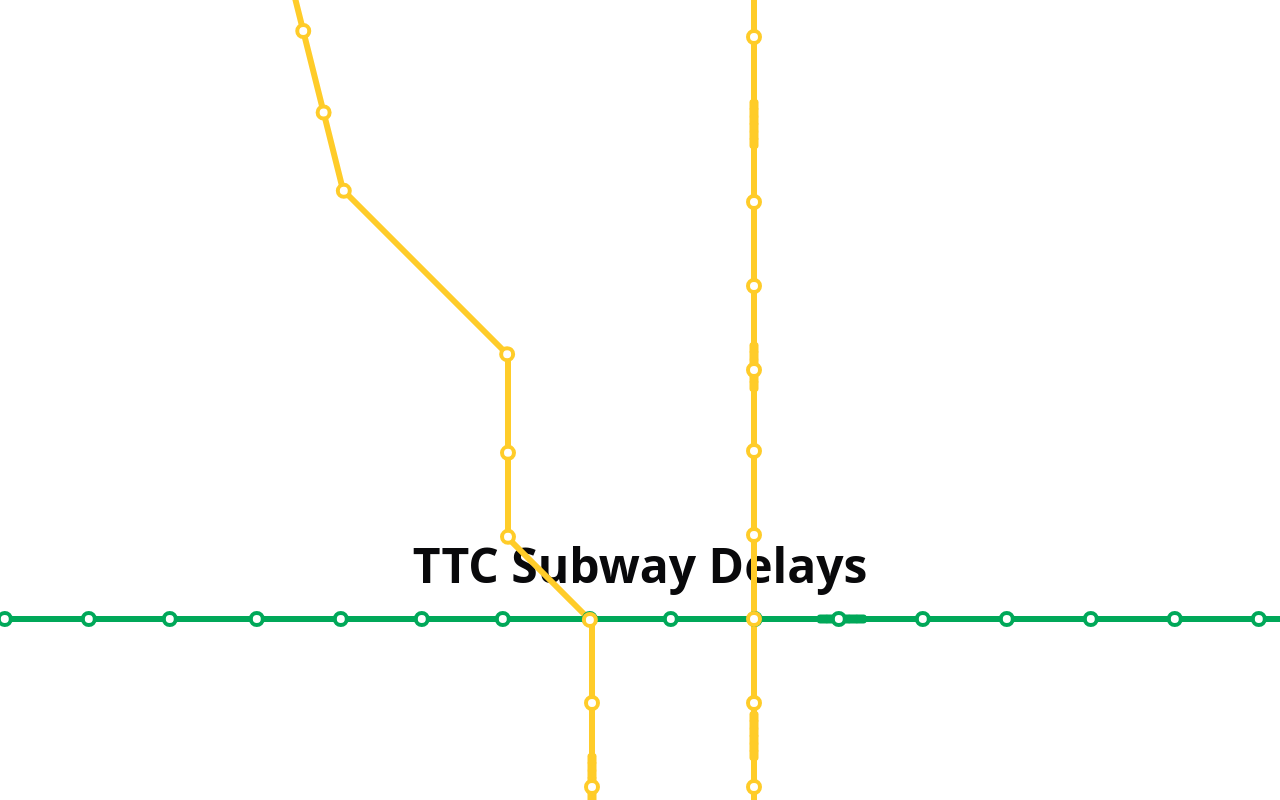
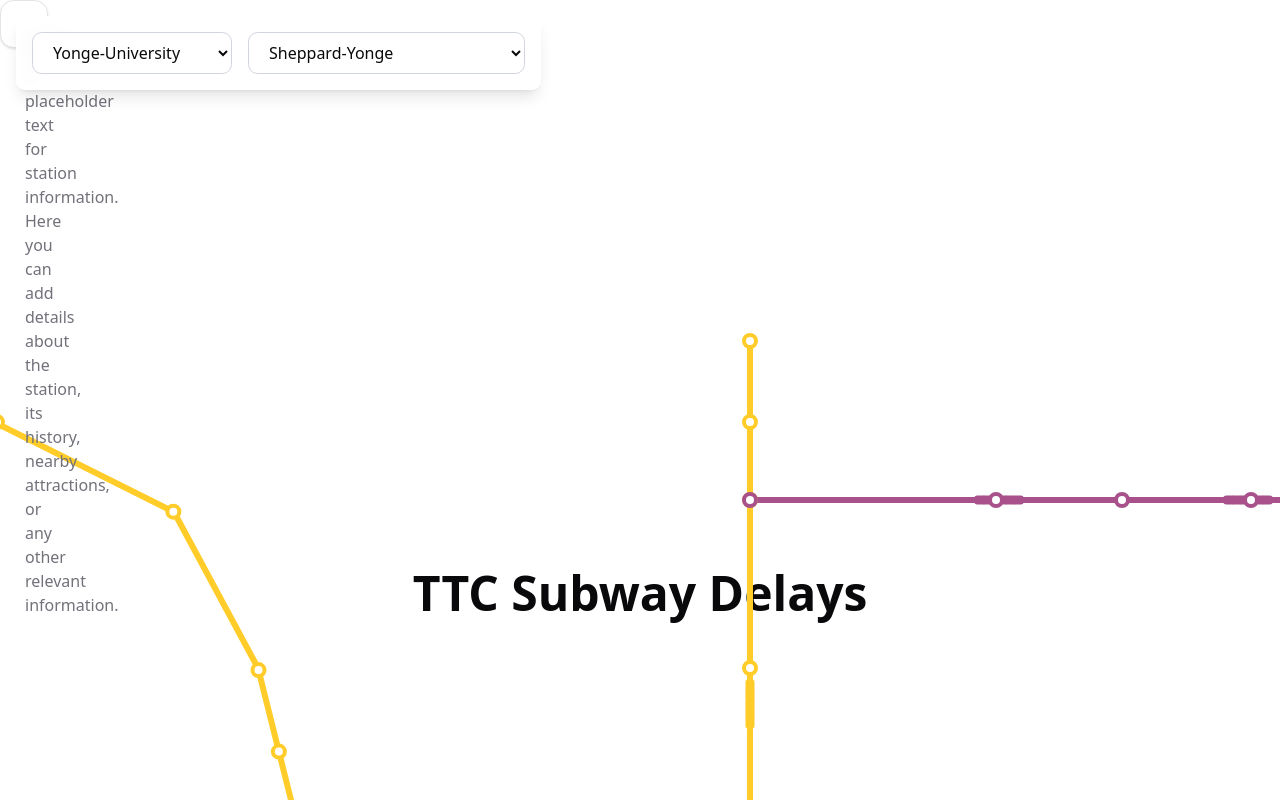
Before and after one commit to eriklangille/ttc_stats, a React (Vite) app: page / in a window 1280 px wide. Built offline with nearby package versions, Linux system fonts and the light colour scheme.

Commit message:
init station selection

```diff
--- a/package.json
+++ b/package.json
@@ -12,6 +12,7 @@
   },
   "dependencies": {
     "@hookform/resolvers": "^4.1.0",
+    "@radix-ui/react-dialog": "^1.1.7",
     "@radix-ui/react-label": "^2.1.2",
     "@radix-ui/react-select": "^2.1.6",
     "@radix-ui/react-slot": "^1.1.2",
--- a/src/App.tsx
+++ b/src/App.tsx
@@ -1,13 +1,29 @@
 import "./index.css";
-
+import { useState } from "react";
 import Map from "./components/map";
+import { StationSelector } from "./components/StationSelector";
+import type { Station } from "./components/map";
 
 export function App() {
+  const [selectedStation, setSelectedStation] = useState<Station | null>(null);
+
   return (
-    <div className="max-w-7xl mx-auto p-8 text-center relative z-10">
-      <div className="flex justify-center items-center gap-8 mb-8">
+    <div className="relative">
+      <div className="fixed top-4 left-4 z-50">
+        <StationSelector onStationSelect={setSelectedStation} />
+      </div>
+      <div className="max-w-7xl mx-auto p-8 text-center">
         {/* positive x -> left, positive y -> up */}
-        <Map sizeX={1500} scale={3} sizeY={1000} strokeWidth={2} translateX={100} translateY={-100} />
+        <Map
+          sizeX={1500}
+          scale={3}
+          sizeY={1000}
+          strokeWidth={2}
+          translateX={100}
+          translateY={-100}
+          selectedStation={selectedStation}
+          onStationSelect={setSelectedStation}
+        />
       </div>
 
       <h1 className="text-5xl font-bold my-4 leading-tight">TTC Subway Delays</h1>
--- /dev/null
+++ b/src/components/StationCard.tsx
@@ -0,0 +1,30 @@
+import type { Station } from './map'
+import {
+  Dialog,
+  DialogContent,
+  DialogHeader,
+  DialogTitle,
+} from "@/components/ui/dialog"
+import { Card, CardContent } from "@/components/ui/card"
+import { X } from "lucide-react"
+
+type StationCardProps = {
+  station: Station
+  onClose: () => void
+}
+
+export const StationCard = ({ station, onClose }: StationCardProps) => {
+  return (
+    <Card className='fixed top-0 left-0 h-12 w-12'>
+      <CardContent className="pt-6">
+        <div className="aspect-video bg-muted rounded-lg mb-4 flex items-top justify-left">
+          <span className="text-muted-foreground">Station Image</span>
+        </div>
+        <p className="text-muted-foreground">
+          This is placeholder text for station information. Here you can add details about the station,
+          its history, nearby attractions, or any other relevant information.
+        </p>
+      </CardContent>
+    </Card>
+  )
+}
--- /dev/null
+++ b/src/components/StationSelector.tsx
@@ -0,0 +1,49 @@
+import { useState, useEffect } from 'react';
+import { LINES } from './map';
+
+type LineName = keyof typeof LINES;
+type Station = { distance: number; name: string };
+
+export const StationSelector = ({ onStationSelect }: { onStationSelect: (station: Station) => void }) => {
+  const [selectedLine, setSelectedLine] = useState<LineName>('Yonge-University');
+  const [selectedStation, setSelectedStation] = useState<string>('Sheppard-Yonge');
+
+  useEffect(() => {
+    const station = LINES[selectedLine].stations.find(s => s.name === selectedStation);
+    if (station) {
+      onStationSelect(station);
+    }
+  }, [selectedLine, selectedStation, onStationSelect]);
+
+  return (
+    <div className="flex gap-4 items-center bg-white/90 backdrop-blur-sm p-4 rounded-lg shadow-lg">
+      <select
+        value={selectedLine}
+        onChange={(e) => {
+          setSelectedLine(e.target.value as LineName);
+          // Reset station to first station of the new line
+          setSelectedStation(LINES[e.target.value as LineName].stations[0].name);
+        }}
+        className="px-4 py-2 rounded-lg border border-gray-300 bg-white min-w-[200px]"
+      >
+        {Object.keys(LINES).map((line) => (
+          <option key={line} value={line}>
+            {line}
+          </option>
+        ))}
+      </select>
+
+      <select
+        value={selectedStation}
+        onChange={(e) => setSelectedStation(e.target.value)}
+        className="px-4 py-2 rounded-lg border border-gray-300 bg-white min-w-[200px]"
+      >
+        {LINES[selectedLine].stations.map((station) => (
+          <option key={station.name} value={station.name}>
+            {station.name}
+          </option>
+        ))}
+      </select>
+    </div>
+  );
+};
--- a/src/components/map.tsx
+++ b/src/components/map.tsx
@@ -1,9 +1,10 @@
 import { useState, useEffect, useMemo } from 'react'
+import { StationCard } from './StationCard'
 
 // Types
 type Point = { x: number; y: number }
 type RelativePoint = { readonly dx: number; readonly dy: number }
-type Station = { distance: number; name: string }
+export type Station = { distance: number; name: string }
 type Line = {
   color: string
   start: Point
@@ -301,6 +302,8 @@
   strokeWidth?: number
   translateX?: number
   translateY?: number
+  selectedStation?: Station | null
+  onStationSelect: (station: Station | null) => void
 }
 
 const Map = ({
@@ -310,7 +313,12 @@
   strokeWidth = 10,
   translateX = 0,
   translateY = 0,
+  selectedStation = null,
+  onStationSelect,
 }: MapProps) => {
+  const [adjustedTranslateX, setAdjustedTranslateX] = useState(translateX);
+  const [adjustedTranslateY, setAdjustedTranslateY] = useState(translateY);
+
   const lineElements = useMemo(() =>
     Object.entries(LINES).map(([lineName, { color, start, line: relativePoints }]) => {
       const points = getAbsolutePoints(start, relativePoints)
@@ -345,7 +353,12 @@
           {LINES[lineName as LineName].stations.map((station, index) => {
             const position = getPointAtDistance(points, station.distance)
             return (
-              <g key={`${lineName}-station-${index}`} style={{ zIndex: 3 }}>
+              <g
+                key={`${lineName}-station-${index}`}
+                style={{ zIndex: 3 }}
+                onClick={() => {}}
+                className="cursor-pointer"
+              >
                 <circle
                   cx={position.x}
                   cy={position.y}
@@ -376,7 +389,49 @@
     <Train key="shep-west" line={LINES["Sheppard"]} startDistance={225} direction="westbound" color="#A8518A" />
   ], [])
 
+  useEffect(() => {
+    if (selectedStation) {
+      // Find the line and station position
+      let stationPosition: Point | null = null;
+      for (const [lineName, line] of Object.entries(LINES)) {
+        const station = line.stations.find(s => s.name === selectedStation.name);
+        if (station) {
+          const points = getAbsolutePoints(line.start, line.line);
+          stationPosition = getPointAtDistance(points, station.distance);
+          break;
+        }
+      }
+
+      if (stationPosition) {
+        const viewportWidth = window.innerWidth;
+        const viewportHeight = window.innerHeight;
+
+        const midX = sizeX / 2;
+        const midY = sizeY / 2;
+
+        const offsetX = stationPosition.x - midX;
+        const offsetY = stationPosition.y - midY;
+
+        const viewportCenterX = viewportWidth / 2;
+        const viewportCenterY = viewportHeight / 2;
+
+        const newTranslateX = -offsetX * scale;
+        const newTranslateY = -offsetY * scale;
+
+        console.log(newTranslateX, newTranslateY)
+
+        setAdjustedTranslateX(newTranslateX);
+        setAdjustedTranslateY(newTranslateY);
+      }
+    } else {
+      // Reset to default translation when no station is selected
+      setAdjustedTranslateX(translateX);
+      setAdjustedTranslateY(translateY);
+    }
+  }, [selectedStation, scale, translateX, translateY, sizeX, sizeY]);
+
   return (
+    <>
       <svg
         width={sizeX}
         height={sizeY}
@@ -384,14 +439,23 @@
           position: 'fixed',
           top: 0,
           left: 0,
-        transform: `translate(${translateX}px, ${translateY}px) scale(${scale})`
+          transform: `translate(${adjustedTranslateX}px, ${adjustedTranslateY}px) scale(${scale})`
         }}
       >
         {lineElements}
         {trainElements}
         {stationElements}
       </svg>
+      {selectedStation && (
+        <StationCard
+          station={selectedStation}
+          onClose={() => onStationSelect(null)}
+        />
+      )}
+    </>
   )
 }
 
 export default Map
+
+export { LINES }
--- /dev/null
+++ b/src/components/ui/dialog.tsx
@@ -0,0 +1,133 @@
+import * as React from "react"
+import * as DialogPrimitive from "@radix-ui/react-dialog"
+import { XIcon } from "lucide-react"
+
+import { cn } from "@/lib/utils"
+
+function Dialog({
+  ...props
+}: React.ComponentProps<typeof DialogPrimitive.Root>) {
+  return <DialogPrimitive.Root data-slot="dialog" {...props} />
+}
+
+function DialogTrigger({
+  ...props
+}: React.ComponentProps<typeof DialogPrimitive.Trigger>) {
+  return <DialogPrimitive.Trigger data-slot="dialog-trigger" {...props} />
+}
+
+function DialogPortal({
+  ...props
+}: React.ComponentProps<typeof DialogPrimitive.Portal>) {
+  return <DialogPrimitive.Portal data-slot="dialog-portal" {...props} />
+}
+
+function DialogClose({
+  ...props
+}: React.ComponentProps<typeof DialogPrimitive.Close>) {
+  return <DialogPrimitive.Close data-slot="dialog-close" {...props} />
+}
+
+function DialogOverlay({
+  className,
+  ...props
+}: React.ComponentProps<typeof DialogPrimitive.Overlay>) {
+  return (
+    <DialogPrimitive.Overlay
+      data-slot="dialog-overlay"
+      className={cn(
+        "data-[state=open]:animate-in data-[state=closed]:animate-out data-[state=closed]:fade-out-0 data-[state=open]:fade-in-0 fixed inset-0 z-50 bg-black/50",
+        className
+      )}
+      {...props}
+    />
+  )
+}
+
+function DialogContent({
+  className,
+  children,
+  ...props
+}: React.ComponentProps<typeof DialogPrimitive.Content>) {
+  return (
+    <DialogPortal data-slot="dialog-portal">
+      <DialogOverlay />
+      <DialogPrimitive.Content
+        data-slot="dialog-content"
+        className={cn(
+          "bg-background data-[state=open]:animate-in data-[state=closed]:animate-out data-[state=closed]:fade-out-0 data-[state=open]:fade-in-0 data-[state=closed]:zoom-out-95 data-[state=open]:zoom-in-95 fixed top-[50%] left-[50%] z-50 grid w-full max-w-[calc(100%-2rem)] translate-x-[-50%] translate-y-[-50%] gap-4 rounded-lg border p-6 shadow-lg duration-200 sm:max-w-lg",
+          className
+        )}
+        {...props}
+      >
+        {children}
+        <DialogPrimitive.Close className="ring-offset-background focus:ring-ring data-[state=open]:bg-accent data-[state=open]:text-muted-foreground absolute top-4 right-4 rounded-xs opacity-70 transition-opacity hover:opacity-100 focus:ring-2 focus:ring-offset-2 focus:outline-hidden disabled:pointer-events-none [&_svg]:pointer-events-none [&_svg]:shrink-0 [&_svg:not([class*='size-'])]:size-4">
+          <XIcon />
+          <span className="sr-only">Close</span>
+        </DialogPrimitive.Close>
+      </DialogPrimitive.Content>
+    </DialogPortal>
+  )
+}
+
+function DialogHeader({ className, ...props }: React.ComponentProps<"div">) {
+  return (
+    <div
+      data-slot="dialog-header"
+      className={cn("flex flex-col gap-2 text-center sm:text-left", className)}
+      {...props}
+    />
+  )
+}
+
+function DialogFooter({ className, ...props }: React.ComponentProps<"div">) {
+  return (
+    <div
+      data-slot="dialog-footer"
+      className={cn(
+        "flex flex-col-reverse gap-2 sm:flex-row sm:justify-end",
+        className
+      )}
+      {...props}
+    />
+  )
+}
+
+function DialogTitle({
+  className,
+  ...props
+}: React.ComponentProps<typeof DialogPrimitive.Title>) {
+  return (
+    <DialogPrimitive.Title
+      data-slot="dialog-title"
+      className={cn("text-lg leading-none font-semibold", className)}
+      {...props}
+    />
+  )
+}
+
+function DialogDescription({
+  className,
+  ...props
+}: React.ComponentProps<typeof DialogPrimitive.Description>) {
+  return (
+    <DialogPrimitive.Description
+      data-slot="dialog-description"
+      className={cn("text-muted-foreground text-sm", className)}
+      {...props}
+    />
+  )
+}
+
+export {
+  Dialog,
+  DialogClose,
+  DialogContent,
+  DialogDescription,
+  DialogFooter,
+  DialogHeader,
+  DialogOverlay,
+  DialogPortal,
+  DialogTitle,
+  DialogTrigger,
+}
```
Also changed, not shown: 1 other file (tests, documents, lock files or other folders). Lines whose indentation alone changed are shown as unchanged.
